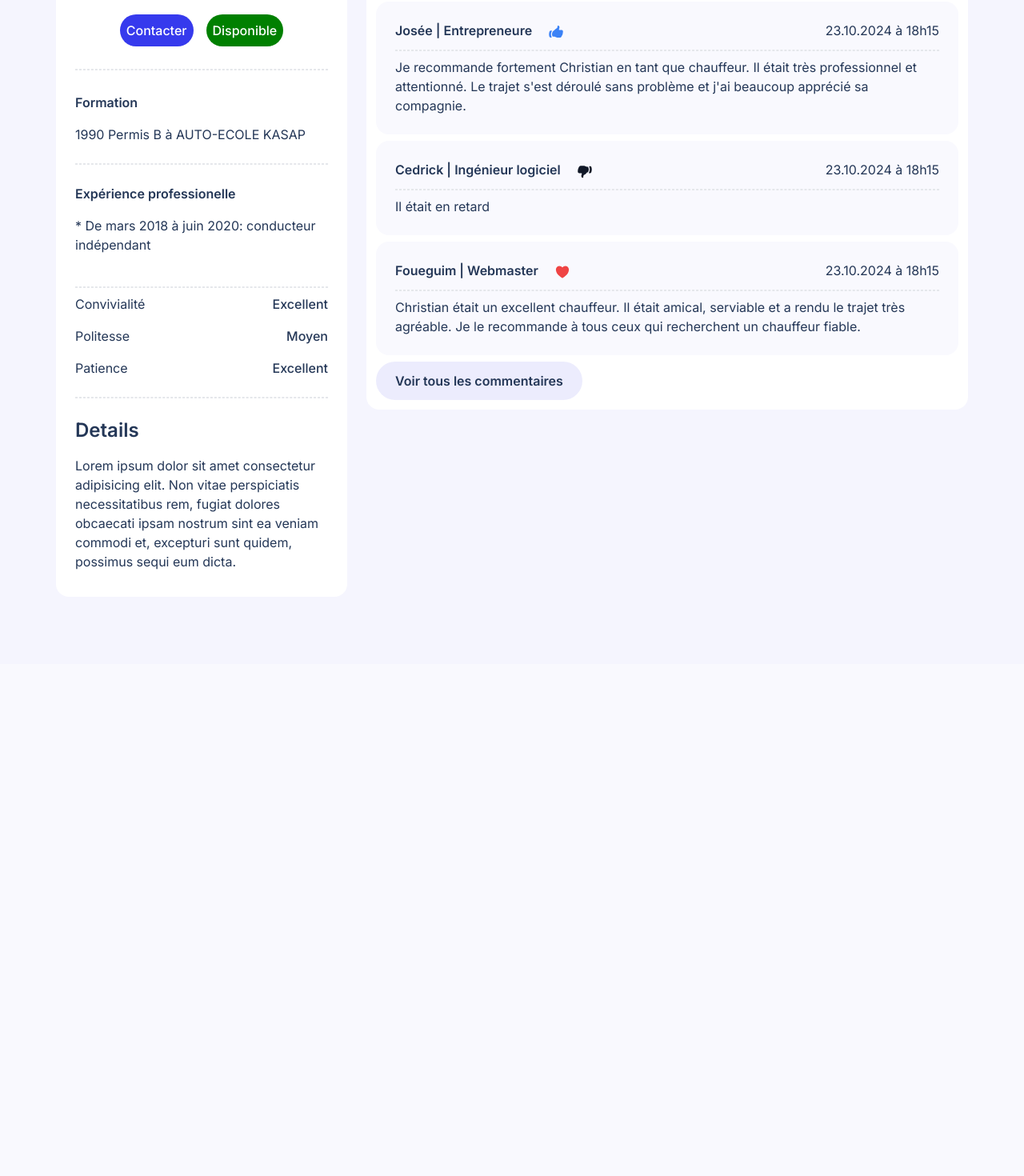
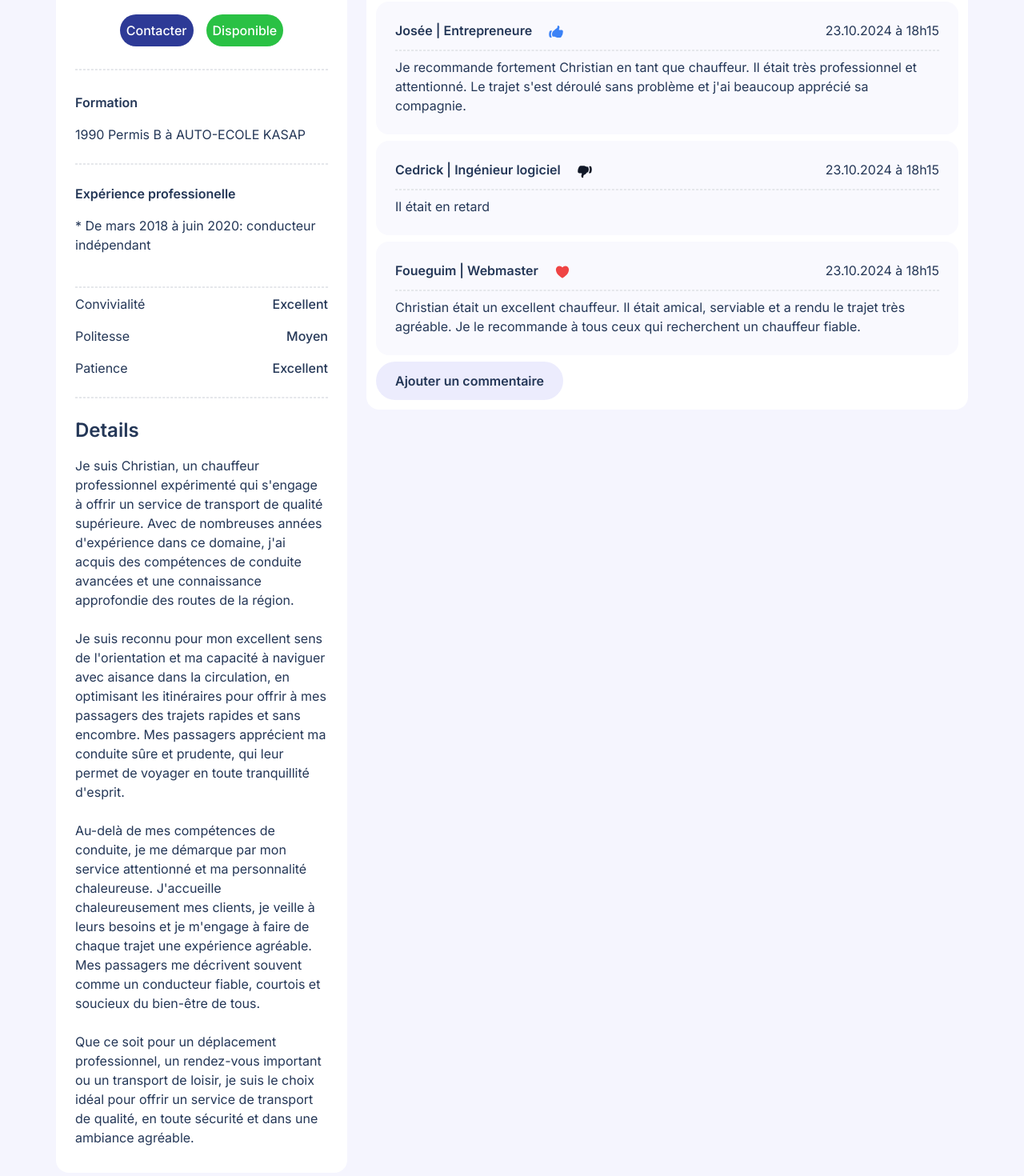
Before and after one commit to jevlgx/presentationConducteur, a Next.js app: page /agent-details-review in a window 1280 px wide. Shown: the part 394-1864 px from the top of the page at 80% size. Before the commit the page ends 1224 px from the top, so only its background shows below. Built offline with nearby package versions, Linux system fonts and the light colour scheme; no server answers.

Commit message:
ajout de messages contextuels et modification des couleurs

```diff
--- a/app/(common-layout)/(agent)/agent-details-review/page.jsx
+++ b/app/(common-layout)/(agent)/agent-details-review/page.jsx
@@ -86,8 +86,8 @@ const page = () => {
 
           <Link
             href="#"
-            className="featured-tab link font-semibold clr-primary-400 inline-block py-3 px-6 bg-[var(--primary-light)] hover:bg-primary hover:text-white rounded-full active">
-            Voir tous les commentaires
+            className="featured-tab link font-semibold clr-primary-400 inline-block py-3 px-6 bg-[var(--primary-light)] hover:bg-[#2D3A96] hover:text-white rounded-full active">
+            Ajouter un commentaire
           </Link>
         </div>
       </div>
--- a/app/(common-layout)/(agent)/layout.jsx
+++ b/app/(common-layout)/(agent)/layout.jsx
@@ -1,9 +1,9 @@
 "use client";
+import { HandThumbDownIcon, HandThumbUpIcon, HeartIcon, StarIcon } from "@heroicons/react/24/solid";
 import axios from 'axios';
 import Image from "next/image";
 import Link from "next/link";
 import { useEffect, useState } from 'react';
-import { HeartIcon, StarIcon, HandThumbUpIcon, HandThumbDownIcon } from "@heroicons/react/24/solid";
 
 export default function RootLayout({children}) {
   let URL = "http://localhost:8086"
@@ -70,17 +70,17 @@ export default function RootLayout({children}) {
                   {disponible?
                     <div className='flex gap-4'>
                       <Link href="#"
-                        className="inline-flex items-center gap-2 p-2 rounded-full bg-primary text-white :bg-primary-400 hover:text-white font-medium mt-2">
+                        className="inline-flex items-center gap-2 p-2 rounded-full bg-[#2D3A96] text-white :bg-primary-400 hover:text-white font-medium mt-2">
                         <span className="inline-block"> Contacter </span>
                       </Link>
                       <div href="#"
-                        className="inline-flex items-center gap-2 p-2 rounded-full bg-[green] text-white :bg-primary-400 hover:text-white font-medium mt-2">
+                        className="inline-flex items-center gap-2 p-2 rounded-full bg-[#2AC144] text-white :bg-primary-400 hover:text-white font-medium mt-2">
                         <span className="inline-block"> Disponible </span>
                       </div>
                     </div>
                     :
                     <div href="#"
-                      className="inline-flex items-center gap-2 p-2 rounded-full bg-[red] text-white :bg-primary-400 hover:text-white font-medium mt-2">
+                      className="inline-flex items-center gap-2 p-2 rounded-full bg-[#F84800] text-white :bg-primary-400 hover:text-white font-medium mt-2">
                       <span className="inline-block"> inDisponible </span>
                     </div>
                   }
@@ -132,7 +132,10 @@ export default function RootLayout({children}) {
                 Details
               </span>
               <p className="mb-0">
-                Lorem ipsum dolor sit amet consectetur adipisicing elit. Non vitae perspiciatis necessitatibus rem, fugiat dolores obcaecati ipsam nostrum sint ea veniam commodi et, excepturi sunt quidem, possimus sequi eum dicta.
+                <p>Je suis Christian, un chauffeur professionnel expérimenté qui s'engage à offrir un service de transport de qualité supérieure. Avec de nombreuses années d'expérience dans ce domaine, j'ai acquis des compétences de conduite avancées et une connaissance approfondie des routes de la région.</p><br />
+                <p>Je suis reconnu pour mon excellent sens de l'orientation et ma capacité à naviguer avec aisance dans la circulation, en optimisant les itinéraires pour offrir à mes passagers des trajets rapides et sans encombre. Mes passagers apprécient ma conduite sûre et prudente, qui leur permet de voyager en toute tranquillité d'esprit.</p><br />
+                <p>Au-delà de mes compétences de conduite, je me démarque par mon service attentionné et ma personnalité chaleureuse. J'accueille chaleureusement mes clients, je veille à leurs besoins et je m'engage à faire de chaque trajet une expérience agréable. Mes passagers me décrivent souvent comme un conducteur fiable, courtois et soucieux du bien-être de tous.</p><br />
+                <p>Que ce soit pour un déplacement professionnel, un rendez-vous important ou un transport de loisir, je suis le choix idéal pour offrir un service de transport de qualité, en toute sécurité et dans une ambiance agréable.</p>
               </p>
 
             </div>
```
